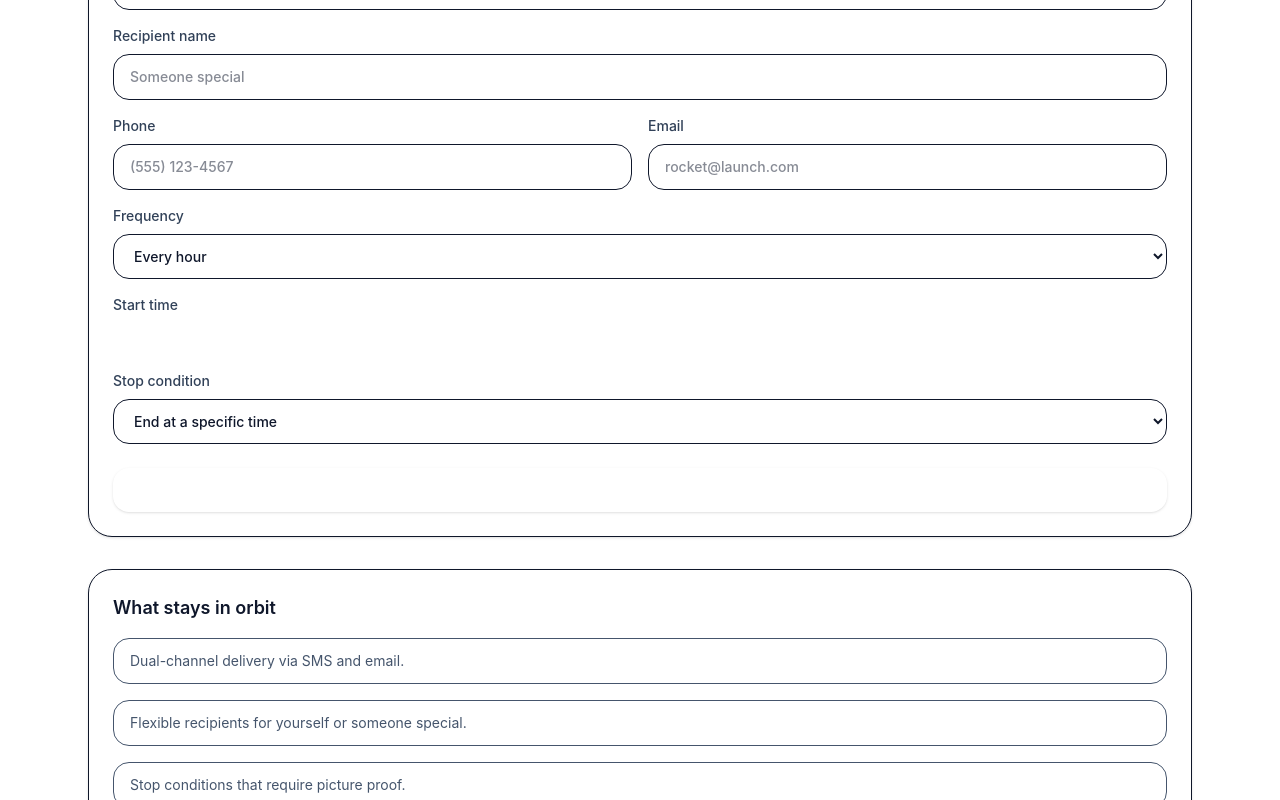
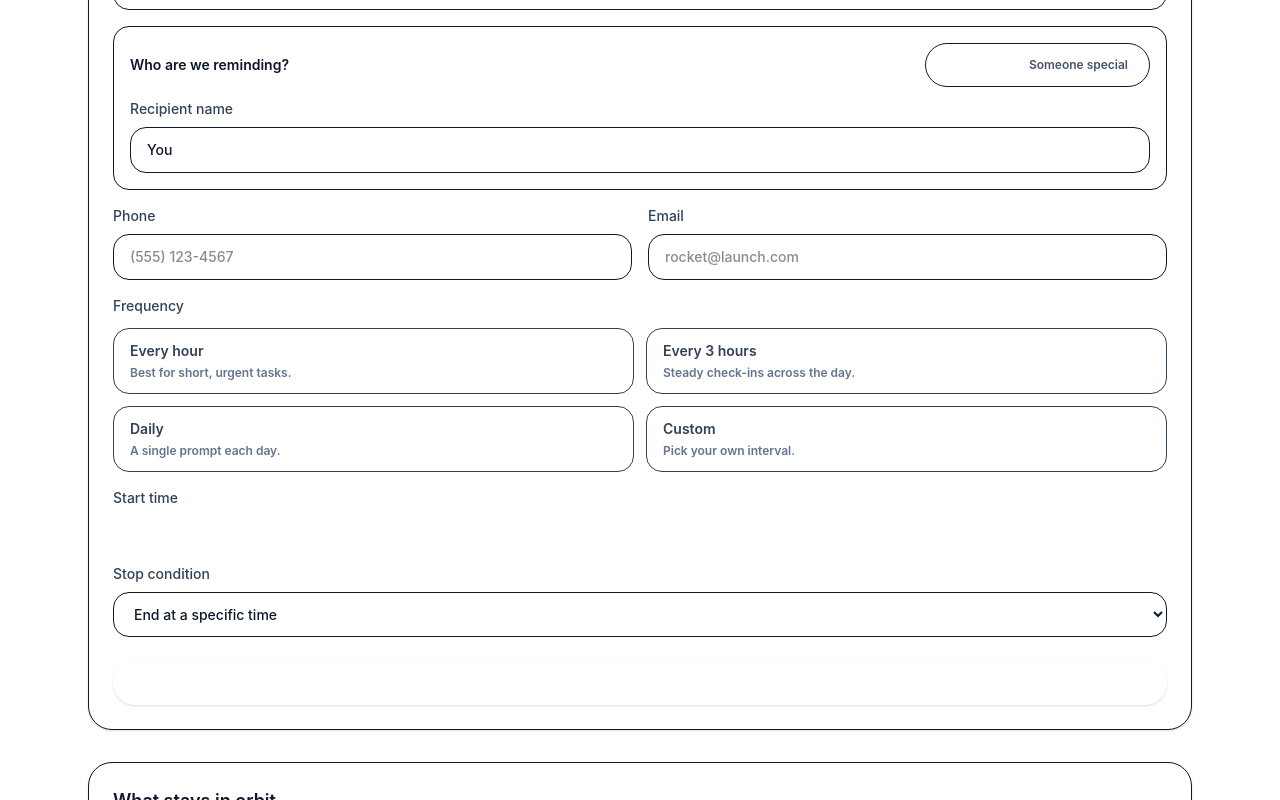
Before and after one commit to Kuwguap/reminderrocket, a Next.js app: page / in a window 1280 px wide. Shown: the part 520-1320 px from the top of the page. Built offline with nearby package versions, Linux system fonts and the light colour scheme.

Commit message:
Add interactive UI polish for reminder form.
Introduce rotating quotes, recipient toggle, and frequency picker controls with orange CTA styling.

Made-with: Cursor

```diff
--- a/app/page.js
+++ b/app/page.js
@@ -1,4 +1,60 @@
+"use client";
+
+import { useEffect, useState } from "react";
+
+const quotes = [
+  "Mission focus beats motivation every time.",
+  "Small launches lead to big orbits.",
+  "Set it once, stay accountable.",
+  "Momentum starts with the first reminder.",
+];
+
+const frequencyOptions = [
+  {
+    id: "hourly",
+    label: "Every hour",
+    detail: "Best for short, urgent tasks.",
+  },
+  {
+    id: "every-3-hours",
+    label: "Every 3 hours",
+    detail: "Steady check-ins across the day.",
+  },
+  {
+    id: "daily",
+    label: "Daily",
+    detail: "A single prompt each day.",
+  },
+  {
+    id: "custom",
+    label: "Custom",
+    detail: "Pick your own interval.",
+  },
+];
+
 export default function Home() {
+  const [quoteIndex, setQuoteIndex] = useState(0);
+  const [recipientMode, setRecipientMode] = useState("me");
+  const [frequency, setFrequency] = useState("hourly");
+  const [startTiming, setStartTiming] = useState("now");
+  const [specialRecipientName, setSpecialRecipientName] = useState("");
+
+  useEffect(() => {
+    const interval = setInterval(() => {
+      setQuoteIndex((current) => (current + 1) % quotes.length);
+    }, 4000);
+    return () => clearInterval(interval);
+  }, []);
+
+  const primaryButtonClass =
+    "cursor-pointer rounded-full bg-secondary px-6 py-3 text-sm font-semibold text-white shadow-sm transition hover:bg-secondary/90 focus-visible:outline-none focus-visible:ring-2 focus-visible:ring-secondary";
+  const primaryButtonSmallClass =
+    "cursor-pointer rounded-full bg-secondary px-4 py-2 text-xs font-semibold text-white transition hover:bg-secondary/90 focus-visible:outline-none focus-visible:ring-2 focus-visible:ring-secondary";
+  const segmentedButtonClass =
+    "cursor-pointer rounded-full border px-4 py-2 text-xs font-semibold transition focus-visible:outline-none focus-visible:ring-2 focus-visible:ring-secondary";
+  const isForMe = recipientMode === "me";
+  const recipientName = isForMe ? "You" : specialRecipientName;
+
   return (
     <main className="min-h-screen bg-primary">
       <div className="mx-auto max-w-6xl px-6 py-12">
@@ -16,13 +72,13 @@ export default function Home() {
           <div className="flex flex-wrap items-center gap-3">
             <button
               type="button"
-              className="cursor-pointer rounded-full bg-secondary px-6 py-3 text-sm font-semibold text-white shadow-sm transition hover:bg-secondary/90 focus-visible:outline-none focus-visible:ring-2 focus-visible:ring-secondary"
+              className={primaryButtonClass}
             >
               Start now
             </button>
             <button
               type="button"
-              className="cursor-pointer rounded-full bg-secondary px-6 py-3 text-sm font-semibold text-white shadow-sm transition hover:bg-secondary/90 focus-visible:outline-none focus-visible:ring-2 focus-visible:ring-secondary"
+              className={primaryButtonClass}
             >
               Schedule for later
             </button>
@@ -49,14 +105,50 @@ export default function Home() {
                   className="w-full resize-none rounded-2xl border border-secondary/20 px-4 py-3 text-sm text-slate-900 focus:border-secondary focus:outline-none focus:ring-2 focus:ring-secondary"
                 />
               </label>
+              <div className="grid gap-3 rounded-2xl border border-secondary/20 px-4 py-4">
+                <div className="flex flex-wrap items-center justify-between gap-2">
+                  <p className="text-sm font-semibold text-slate-900">
+                    Who are we reminding?
+                  </p>
+                  <div className="flex items-center gap-2 rounded-full border border-secondary/20 bg-white p-1">
+                    <button
+                      type="button"
+                      onClick={() => setRecipientMode("me")}
+                      aria-pressed={isForMe}
+                      className={`${segmentedButtonClass} ${
+                        isForMe
+                          ? "border-secondary bg-secondary text-white"
+                          : "border-transparent text-slate-600 hover:text-slate-900"
+                      }`}
+                    >
+                      For me
+                    </button>
+                    <button
+                      type="button"
+                      onClick={() => setRecipientMode("someone")}
+                      aria-pressed={!isForMe}
+                      className={`${segmentedButtonClass} ${
+                        !isForMe
+                          ? "border-secondary bg-secondary text-white"
+                          : "border-transparent text-slate-600 hover:text-slate-900"
+                      }`}
+                    >
+                      Someone special
+                    </button>
+                  </div>
+                </div>
                 <label className="grid gap-2 text-sm font-medium text-slate-700">
                   Recipient name
                   <input
                     type="text"
-                  placeholder="Someone special"
+                    placeholder={isForMe ? "You" : "Someone special"}
                     className="w-full rounded-2xl border border-secondary/20 px-4 py-3 text-sm text-slate-900 focus:border-secondary focus:outline-none focus:ring-2 focus:ring-secondary"
+                    disabled={isForMe}
+                    value={recipientName}
+                    onChange={(event) => setSpecialRecipientName(event.target.value)}
                   />
                 </label>
+              </div>
 
               <div className="grid gap-4 md:grid-cols-2">
                 <label className="grid gap-2 text-sm font-medium text-slate-700">
@@ -78,28 +170,69 @@ export default function Home() {
                 </label>
               </div>
 
-              <label className="grid gap-2 text-sm font-medium text-slate-700">
+              <div className="grid gap-3 text-sm font-medium text-slate-700">
                 Frequency
+                <div className="grid gap-3 sm:grid-cols-2">
+                  {frequencyOptions.map((option) => {
+                    const isActive = frequency === option.id;
+                    return (
+                      <button
+                        key={option.id}
+                        type="button"
+                        onClick={() => setFrequency(option.id)}
+                        aria-pressed={isActive}
+                        className={`rounded-2xl border px-4 py-3 text-left text-sm font-semibold transition focus-visible:outline-none focus-visible:ring-2 focus-visible:ring-secondary ${
+                          isActive
+                            ? "border-secondary bg-secondary/10 text-secondary"
+                            : "border-secondary/20 text-slate-700 hover:border-secondary/40"
+                        }`}
+                      >
+                        <span className="block text-sm font-semibold">
+                          {option.label}
+                        </span>
+                        <span className="mt-1 block text-xs text-slate-500">
+                          {option.detail}
+                        </span>
+                      </button>
+                    );
+                  })}
+                </div>
+                {frequency === "custom" && (
+                  <div className="grid gap-3 sm:grid-cols-[1fr,140px]">
+                    <input
+                      type="number"
+                      min={5}
+                      step={5}
+                      placeholder="30"
+                      className="w-full rounded-2xl border border-secondary/20 px-4 py-3 text-sm text-slate-900 focus:border-secondary focus:outline-none focus:ring-2 focus:ring-secondary"
+                    />
                     <select className="w-full rounded-2xl border border-secondary/20 px-4 py-3 text-sm text-slate-900 focus:border-secondary focus:outline-none focus:ring-2 focus:ring-secondary">
-                  <option>Every hour</option>
-                  <option>Every 3 hours</option>
-                  <option>Daily</option>
-                  <option>Custom</option>
+                      <option>Minutes</option>
+                      <option>Hours</option>
+                      <option>Days</option>
                     </select>
-              </label>
+                  </div>
+                )}
+              </div>
 
               <div className="grid gap-2 text-sm font-medium text-slate-700">
                 Start time
                 <div className="flex flex-wrap items-center gap-3">
                   <button
                     type="button"
-                    className="cursor-pointer rounded-full bg-secondary px-4 py-2 text-xs font-semibold text-white transition hover:bg-secondary/90 focus-visible:outline-none focus-visible:ring-2 focus-visible:ring-secondary"
+                    onClick={() => setStartTiming("now")}
+                    className={`${primaryButtonSmallClass} ${
+                      startTiming === "now" ? "" : "opacity-70"
+                    }`}
                   >
                     Start now
                   </button>
                   <button
                     type="button"
-                    className="cursor-pointer rounded-full bg-secondary px-4 py-2 text-xs font-semibold text-white transition hover:bg-secondary/90 focus-visible:outline-none focus-visible:ring-2 focus-visible:ring-secondary"
+                    onClick={() => setStartTiming("schedule")}
+                    className={`${primaryButtonSmallClass} ${
+                      startTiming === "schedule" ? "" : "opacity-70"
+                    }`}
                   >
                     Schedule
                   </button>
@@ -116,7 +249,7 @@ export default function Home() {
 
               <button
                 type="submit"
-                className="mt-2 cursor-pointer rounded-2xl bg-secondary px-6 py-3 text-sm font-semibold text-white shadow-sm transition hover:bg-secondary/90 focus-visible:outline-none focus-visible:ring-2 focus-visible:ring-secondary"
+                className={`mt-2 ${primaryButtonClass}`}
               >
                 Launch reminder
               </button>
@@ -127,7 +260,18 @@ export default function Home() {
             <h3 className="text-lg font-semibold text-slate-900">
               What stays in orbit
             </h3>
-            <ul className="mt-4 grid gap-4 text-sm text-slate-600">
+            <div className="mt-4 rounded-2xl border border-secondary/20 bg-secondary/5 px-4 py-4">
+              <p className="text-xs font-semibold uppercase tracking-[0.2em] text-secondary">
+                Mission control
+              </p>
+              <p className="mt-2 text-base font-semibold text-slate-900">
+                "{quotes[quoteIndex]}"
+              </p>
+              <p className="mt-2 text-xs text-slate-500">
+                Rotating quotes update every few seconds.
+              </p>
+            </div>
+            <ul className="mt-6 grid gap-4 text-sm text-slate-600">
               <li className="rounded-2xl border border-secondary/30 px-4 py-3">
                 Dual-channel delivery via SMS and email.
               </li>
```
Lines whose indentation alone changed are shown as unchanged.
